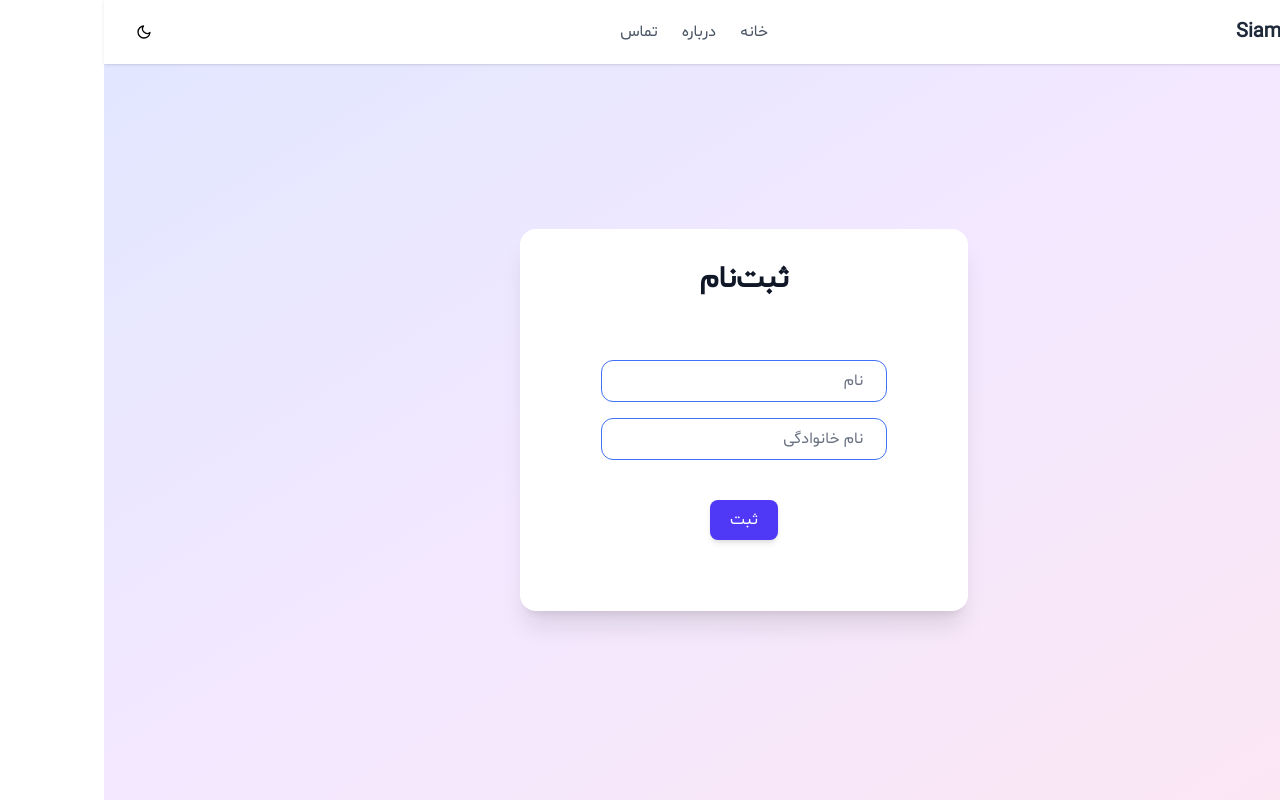
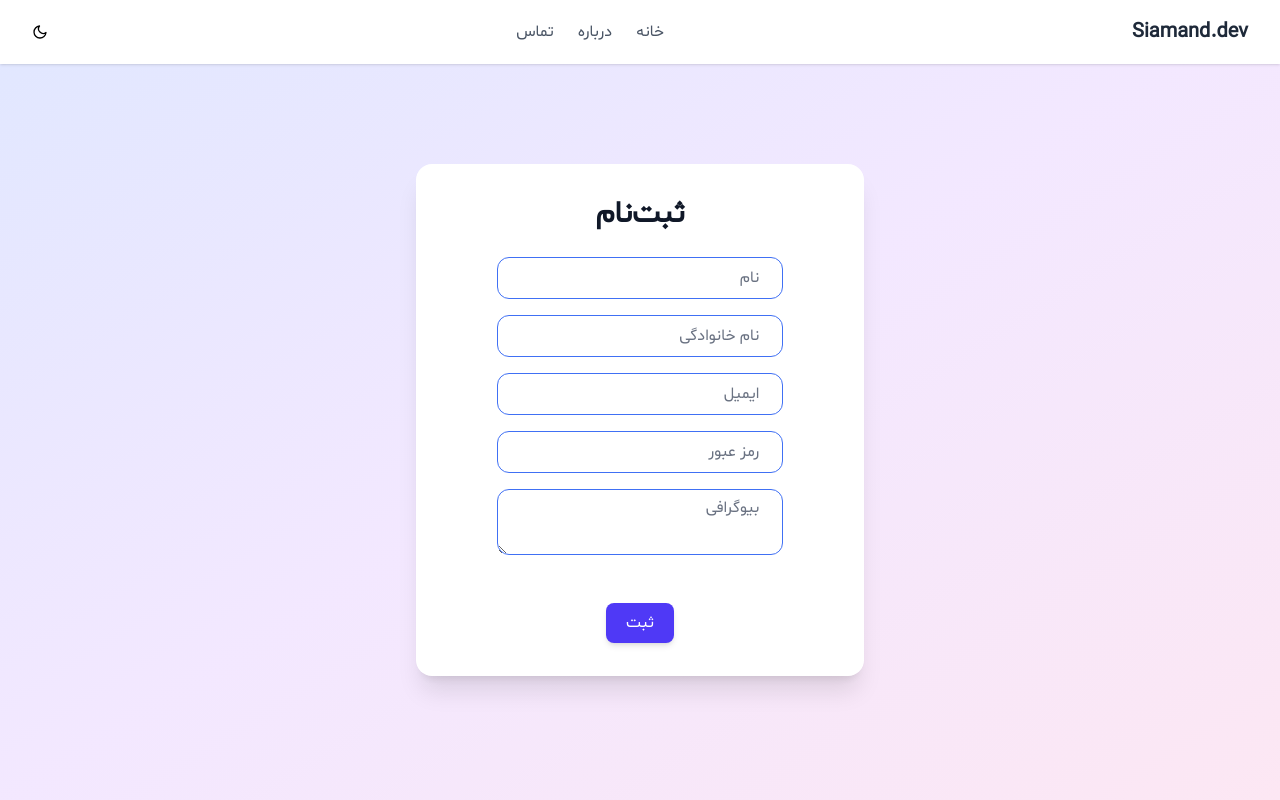
Before and after one commit to siamand-shirzad/reusableFormik, a React (Vite) app: page / in a window 1280 px wide. Built offline with nearby package versions, Linux system fonts and the light colour scheme.

Commit message:
adding-input&textarea-field

```diff
--- a/src/App.jsx
+++ b/src/App.jsx
@@ -3,7 +3,7 @@ import MainContent from './components/ui/MainContent';
 
 const App = () => {
 	return (
-		<div className='w-full flex flex-col h-screen'>
+		<div className='w-full flex flex-col min-h-screen'>
 			<Header/>
       <MainContent/>
 		</div>
--- a/src/components/FormikControl.jsx
+++ /dev/null
@@ -1,19 +0,0 @@
-import Input from "./formikElements/Input";
-
-
-
-const FormikControl = (props) => {
-  const {control, ...rest} =props
-
-    switch (control) {
-      case 'input':
-        return <Input {...rest}/>
-
-
-      default:
-        break;
-    }
-
-};
-
-export default FormikControl;
--- a/src/components/RegisterForm.jsx
+++ b/src/components/RegisterForm.jsx
@@ -1,10 +1,13 @@
 import { Form, Formik } from 'formik';
-import FormikControl from './FormikControl';
+import FormikControl from './formikElements/FormikControl';
 
 const RegisterForm = () => {
 	const initialValues = {
 		name: '',
-		lastname: ''
+		lastname: '',
+		email:'',
+		password:'',
+		bio:''
 	};
 	const onSubmit = (values, submitprops) => {
 		console.log(values);
@@ -16,12 +19,15 @@ const RegisterForm = () => {
 	return (
 		<Formik initialValues={initialValues} onSubmit={onSubmit} enableReinitialize>
 			{formik => {
-				console.log(formik);
+
 				return (
-					< >
+					<>
 						<Form className="w-full min-h-64 flex flex-col justify-center items-center space-y-4">
-							<FormikControl control="input" name="name" type="text" label="نام" />
+							<FormikControl control="input" name="name" type="text" label="نام" {...formik}/>
 							<FormikControl control="input" name="lastname" type="text" label="نام خانوادگی" />
+							<FormikControl control="input" name="email" type="email" label="ایمیل" />
+							<FormikControl control="input" name="password" type="password" label="رمز عبور" />
+							<FormikControl control="textarea" name="bio"  label="بیوگرافی" />
 							<div className="mt-6">
 								<button
 									type="button"
--- /dev/null
+++ b/src/components/formikElements/FormikControl.jsx
@@ -0,0 +1,18 @@
+import Input from './Input';
+import Textarea from './Textarea';
+
+const FormikControl = props => {
+	const { control, ...rest } = props;
+
+	switch (control) {
+		case 'input':
+			return <Input {...rest} />;
+		case 'textarea':
+			return <Textarea {...rest} />;
+
+		default:
+			break;
+	}
+};
+
+export default FormikControl;
--- a/src/components/formikElements/Input.jsx
+++ b/src/components/formikElements/Input.jsx
@@ -1,25 +1,24 @@
 import { FastField, ErrorMessage } from 'formik';
 
-const Input = ({ name, type = 'text', label }) => {
+const Input = (props) => {
+	console.log(props);
+	const { name, type, label } =props
+
 	return (
-		<div className="relative w-3/4" >
-			<FastField name={name}>
-				{({ field }) => (
-					<input
-						{...field}
-						id={name}
-						type={type}
-						placeholder=" "
-						className="peer w-full bg-transparent outline-none px-4 py-2 rounded-xl border focus:border-2 border-[#4070f4] focus:shadow-md text-right"
-					/>
-				)}
-			</FastField>
+		<div className="relative w-3/4">
+			<FastField
+				name={name}
+				id={name}
+				type={type}
+				className="peer dark:text-gray-300 text-gray-800 w-full bg-transparent outline-none px-4 py-2 rounded-xl border focus:border-2 border-[#4070f4] focus:shadow-md text-right"
+			/>
 
 			<label
 				htmlFor={name}
-				className="absolute right-4 top-1/2 -translate-y-1/2 bg-white dark:bg-gray-800 px-2 text-base font-light text-gray-500 transition-all duration-150
+				className="absolute right-4 top-1/2 -translate-y-1/2 bg-white dark:bg-[#1e2939] px-2 text-base font-light text-gray-500 transition-all duration-300
         peer-focus:top-0 peer-focus:right-3 peer-focus:text-sm peer-focus:text-[#4070f4]
-        peer-placeholder-shown:top-1/2 peer-placeholder-shown:right-4 peer-placeholder-shown:text-base peer-placeholder-shown:text-gray-500">
+        peer-placeholder-shown:top-1/2 peer-placeholder-shown:right-4 peer-placeholder-shown:text-base peer-placeholder-shown:text-gray-500
+				">
 				{label}
 			</label>
 
--- /dev/null
+++ b/src/components/formikElements/Textarea.jsx
@@ -0,0 +1,23 @@
+import { FastField } from 'formik';
+import React from 'react';
+
+const Textarea = (props) => {
+
+
+  const {name,label} = props
+  return (
+    <div className='w-3/4 relative'>
+      <FastField as="textarea" id={name} name={name} className="peer dark:text-gray-300 text-gray-800 w-full bg-transparent outline-none px-4 py-2 rounded-xl border focus:border-2 border-[#4070f4] focus:shadow-md text-right"/>
+      <label
+				htmlFor={name}
+				className="absolute right-4 top-1/4 -translate-y-1/2 bg-white dark:bg-[#1e2939] px-2 text-base font-light text-gray-500 transition-all duration-300
+        peer-focus:top-0 peer-focus:right-3 peer-focus:text-sm peer-focus:text-[#4070f4]
+        peer-placeholder-shown:top-1/2 peer-placeholder-shown:right-4 peer-placeholder-shown:text-base peer-placeholder-shown:text-gray-500">
+				{label}
+			</label>
+
+    </div>
+  );
+};
+
+export default Textarea;
--- a/src/components/ui/DarkModeToggle.jsx
+++ b/src/components/ui/DarkModeToggle.jsx
@@ -11,7 +11,7 @@ const DarkModeToggle = () => {
   return (
     <span className="cursor-pointer transform dark:rotate-90 transition-all duration-300">
       <FiMoon className="dark:hidden size-app_24" onClick={setDark} />
-      <FiSun className="hidden dark:inline size-app_24" onClick={setLight} />
+      <FiSun className="hidden dark:inline dark:text-white size-app_24" onClick={setLight} />
     </span>
     // <div>
     //   <label className="relative inline-flex items-center cursor-pointer">
--- a/src/components/ui/Header.jsx
+++ b/src/components/ui/Header.jsx
@@ -4,7 +4,7 @@ import DarkModeToggle from './DarkModeToggle';
 
 export default function Header() {
   return (
-    <header className="bg-white dark:bg-gray-900 shadow-sm fixed top-0 left-0 right-0 ">
+    <header className="bg-white dark:bg-gray-900 shadow-sm fixed top-0 left-0 right-0 z-10 ">
       <div className="max-w-7xl mx-auto px-4 sm:px-6 lg:px-8">
         <div className="flex justify-between items-center h-16">
 
--- a/src/components/ui/MainContent.jsx
+++ b/src/components/ui/MainContent.jsx
@@ -1,27 +1,27 @@
 // src/components/MainContent.jsx
 
-import RegisterForm from "../RegisterForm";
+import RegisterForm from '../RegisterForm';
 
 export default function MainContent() {
 	return (
-<main className="flex flex-col items-center justify-center flex-grow px-4 py-8 pt-18
+		<main
+			className="flex flex-col items-center justify-center flex-grow px-4 py-8 pt-18 fixed left-0 right-0
   bg-gradient-to-br from-indigo-100 via-purple-100 to-pink-100
   dark:from-gray-900 dark:via-gray-800 dark:to-gray-900
-  transition-colors duration-500 min-h-screen">
-
-  <div className="w-full max-w-md
+  transition-colors duration-300 min-h-screen">
+			<div
+				className="w-full max-w-md
     bg-white dark:bg-gray-800
     backdrop-blur-lg
     rounded-2xl shadow-xl p-8 text-center
     border border-white/40 dark:border-gray-700/40
-    transition-colors duration-500">
-
+    transition-colors duration-300">
 				<h1 className="text-3xl !text-center font-extrabold text-gray-900 dark:text-gray-100 mb-6">
 					ثبت‌نام
 				</h1>
 
 				<RegisterForm />
-
 			</div>
-</main>  );
+		</main>
+	);
 }
```
Lines whose indentation alone changed are shown as unchanged.
